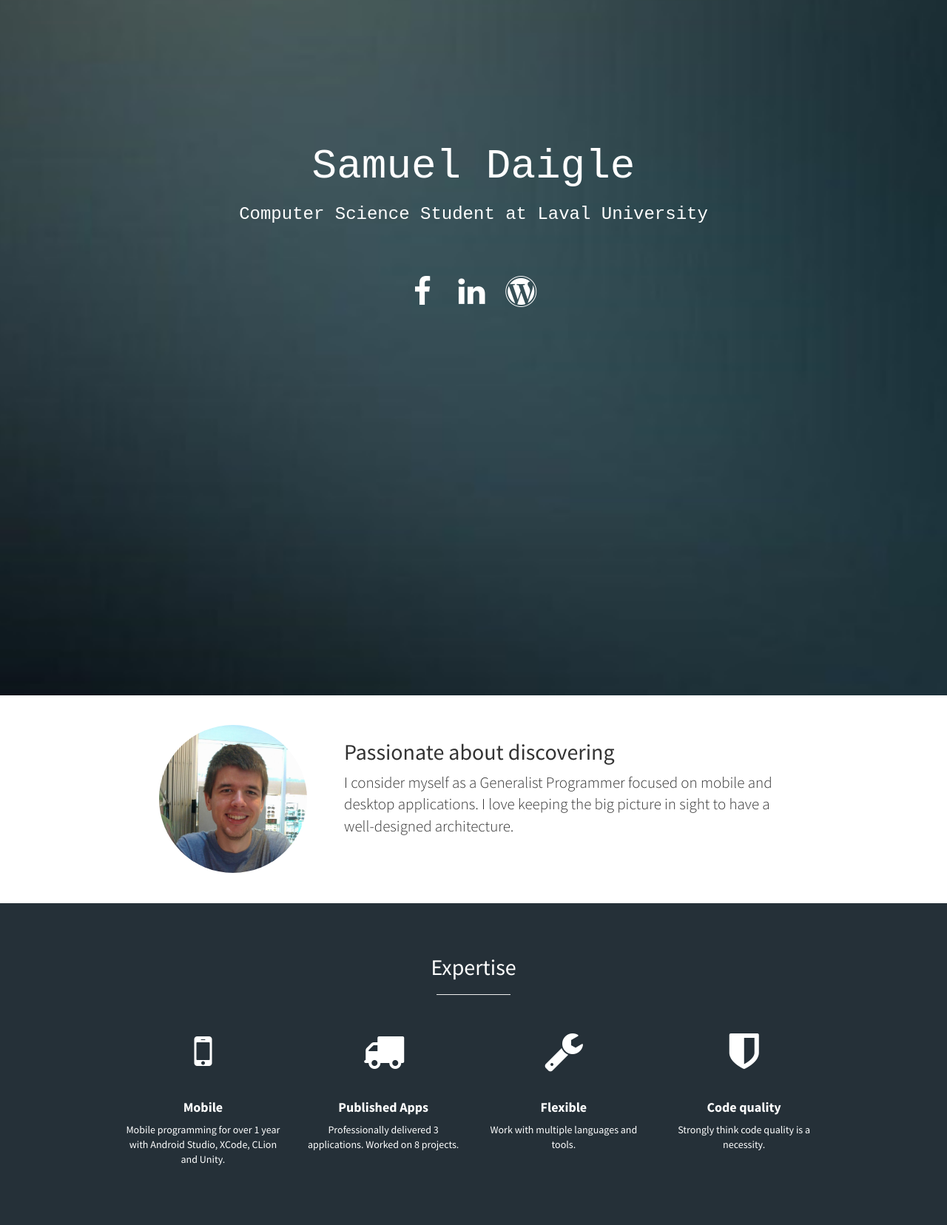
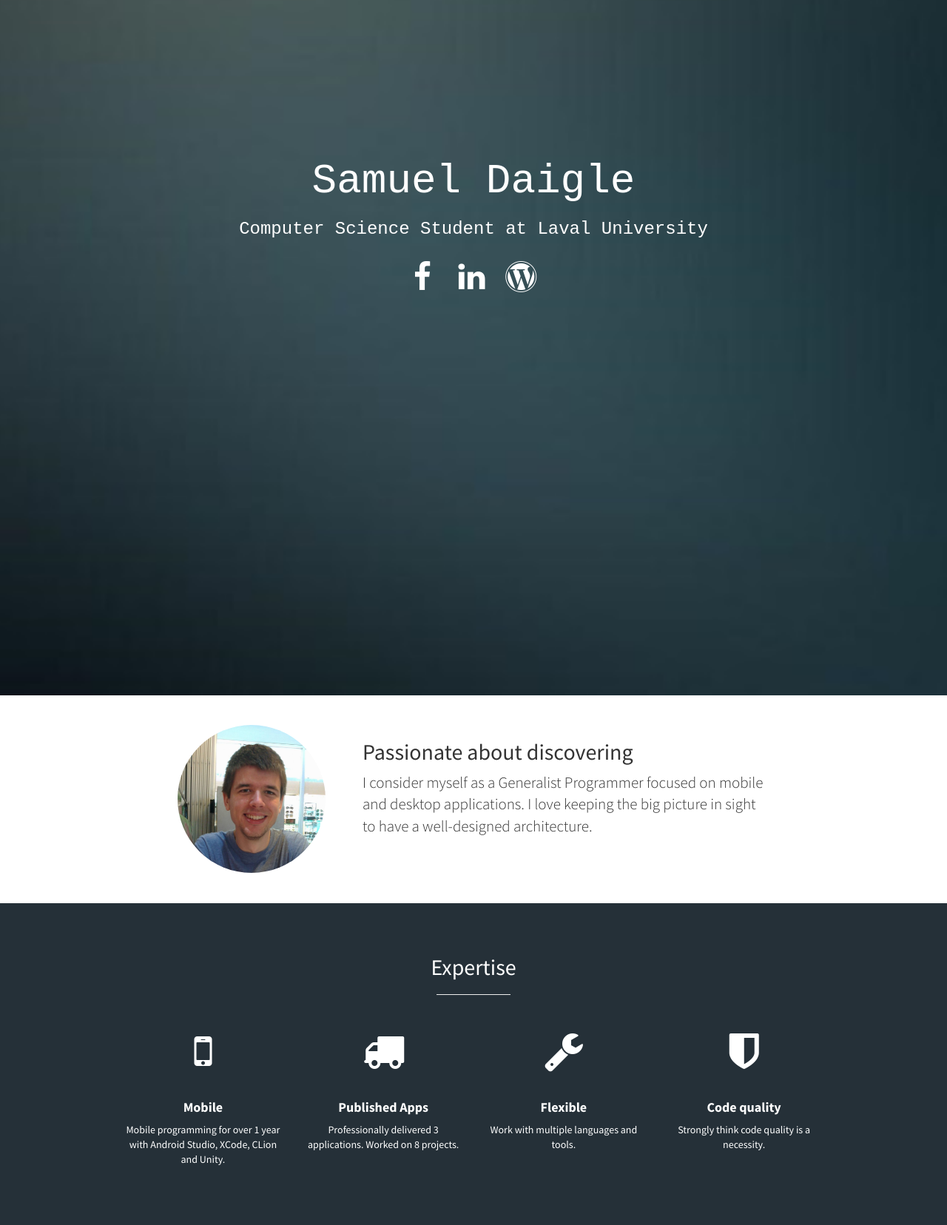
Before and after one commit to SamuelDaigle/samueldaigle.github.io, a PHP site: page / in a window 1280 px wide. Shown: the part 360-2016 px from the top of the page at 74% size. Run offline with PHP 8.4, Linux system fonts and the light colour scheme.

Commit message:
Visual fixes.

```diff
--- a/css/stylish-portfolio.css
+++ b/css/stylish-portfolio.css
@@ -174,7 +174,7 @@ hr.smalldark {
 /* About */
 
 .about {
-    padding: 40px 0 70px 0;
+    padding: 40px 25px 70px 25px;
 	max-width: 850px;
 	margin: 0px auto;
 }
--- a/index.html
+++ b/index.html
@@ -89,8 +89,6 @@
             <h1 id="top-title">Samuel Daigle</h1>
 			<h3 id="top-desc">Computer Science Student at Laval University</h3>
             <br>
-			<br>
-			<br>
 			<ul class="list-inline">
                 <li>
                     <a href="https://www.facebook.com/samuel.daigle.3" class="fa-color-white" target="_blank"><i class="fa fa-facebook fa-fw fa-3x"></i></a>
```
